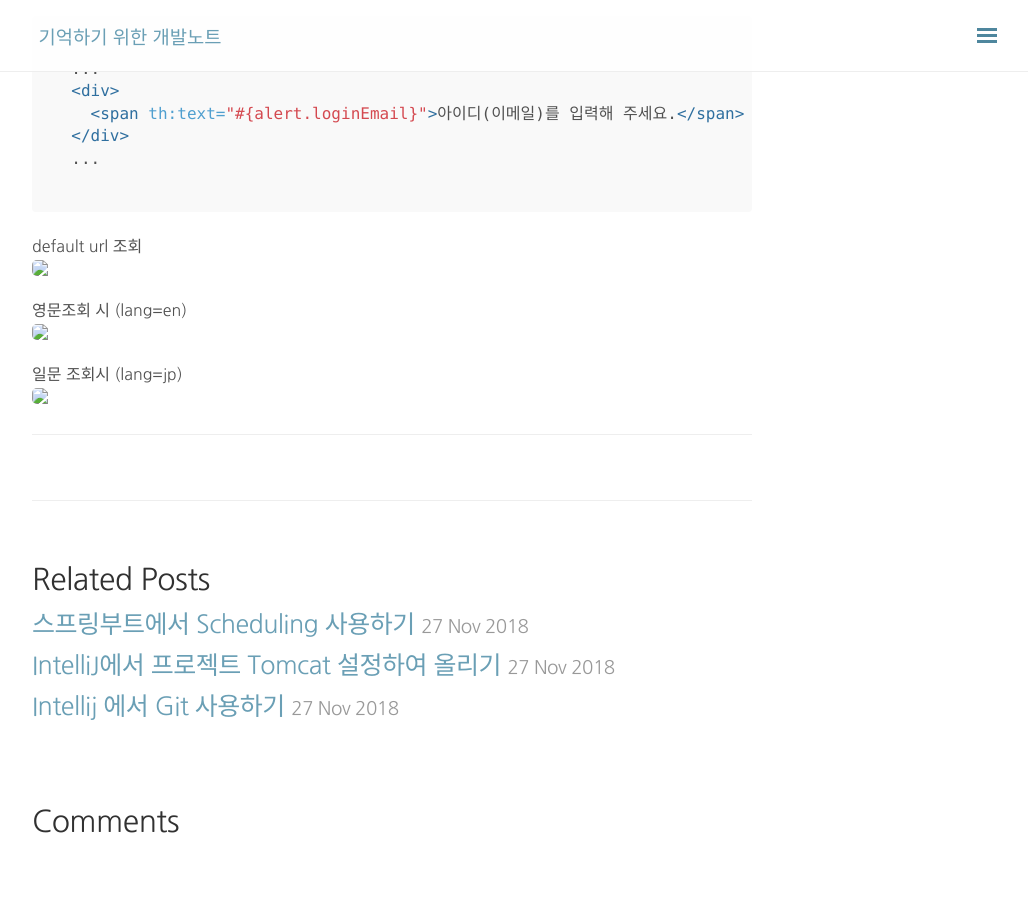
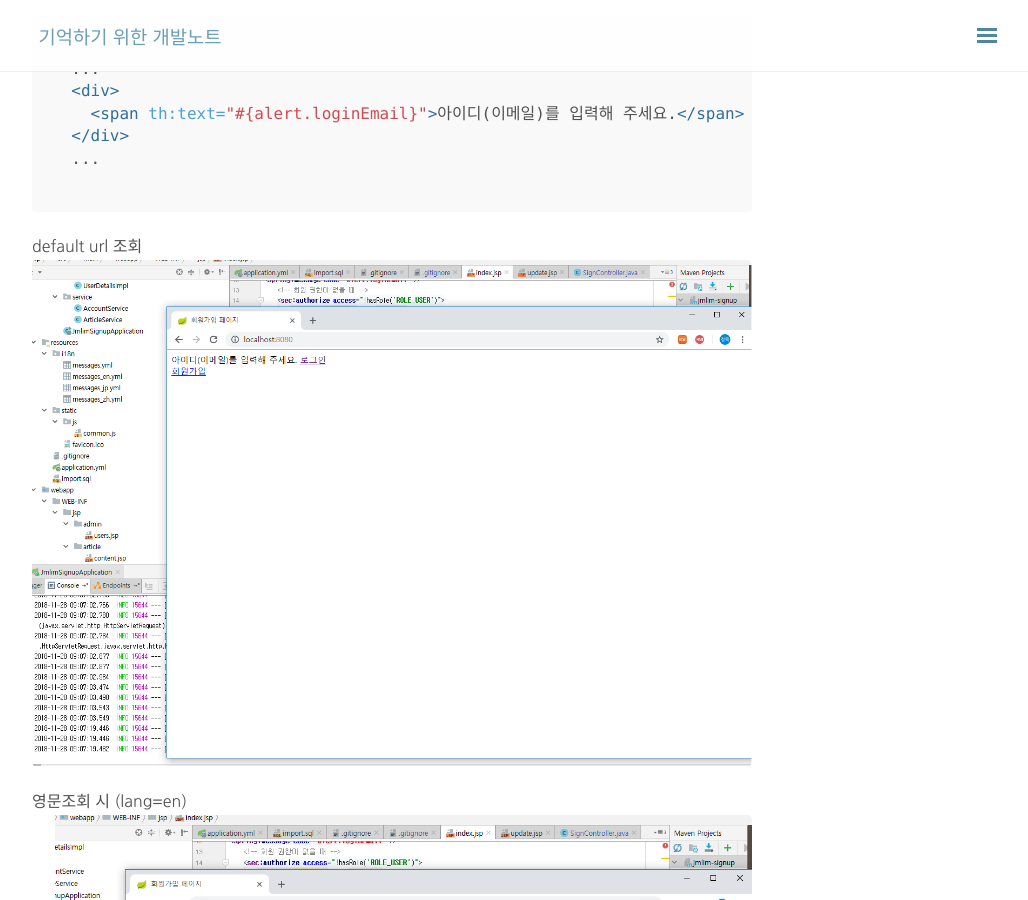
Before and after one commit to jmlim/jmlim.github.com, a Jekyll site: the page built from _posts/2018-11-28-spring-boot-Internationalization.md, in a window 1280 px wide and 900 px high, scrolled down 3719 px. Shown: the whole window, without its empty margins (248-1276 px from the left). Built offline with Jekyll 4.4.1, drawn with Linux system fonts in a browser that asks for light colours; nearby versions of some CDN libraries; comment, search, counter and statistics services are not loaded; before the commit the page ends 4569 px from its top, so only the background shows below that.

Commit message:
이미지 변경.

````diff
--- a/_posts/2018-11-28-spring-boot-Internationalization.md
+++ b/_posts/2018-11-28-spring-boot-Internationalization.md
@@ -169,13 +169,13 @@ thymeleaf 페이지에서 사용하기.
 ```
 
 default url 조회
-<img src="{{ site.baseurl }}/public/post/internationalization/default.png"/>
+<img src="{{ site.baseurl }}/public/post/international/default.png"/>
 
 영문조회 시 (lang=en)
-<img src="{{ site.baseurl }}/public/post/internationalization/english.png"/>
+<img src="{{ site.baseurl }}/public/post/international/english.png"/>
 
 일문 조회시 (lang=jp)
-<img src="{{ site.baseurl }}/public/post/internationalization/japan.png"/>
+<img src="{{ site.baseurl }}/public/post/international/japan.png"/>
 
 
 
````
Also changed, not shown: public/post/international/default.png (added), public/post/international/english.png (added), public/post/international/japan.png (added).
